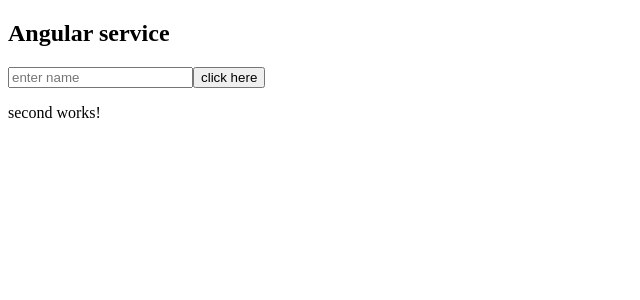
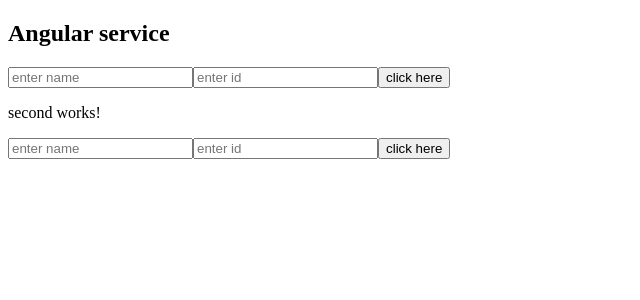
Before and after one commit to Pi-hils/Angular_basic, an Angular app in the folder angular-service/: page / in a window 1280 px wide. Shown: the top 300 px of the page, without its empty margins (0-640 px from the left). Built offline with nearby package versions, Linux system fonts and the light colour scheme.

Commit message:
second- doing the same thing but added id value

```diff
--- a/angular-service/src/app/first/first.component.html
+++ b/angular-service/src/app/first/first.component.html
@@ -1,5 +1,6 @@
 <div>
   <input type="text" placeholder="enter name" #nameRef />
+  <input type="text" placeholder="enter id" #idRef />
   <input type="button" value="click here"
   (click)="passName(nameRef)"/> <br>
   {{msg}}
--- a/angular-service/src/app/second/second.component.html
+++ b/angular-service/src/app/second/second.component.html
@@ -1 +1,8 @@
 <p>second works!</p>
+<div>
+  <input type="text" placeholder="enter name" #nameRef />
+  <input type="text" placeholder="enter id" #idRef />
+  <input type="button" value="click here"
+  (click)="passName(nameRef)"/> <br>
+  {{msg}}
+</div>
--- a/angular-service/src/app/second/second.component.ts
+++ b/angular-service/src/app/second/second.component.ts
@@ -1,15 +1,19 @@
 import { Component, OnInit } from '@angular/core';
-
+import { MyCustomService } from '../custom.service'
 @Component({
   selector: 'app-second',
   templateUrl: './second.component.html',
   styleUrls: ['./second.component.css']
 })
 export class SecondComponent implements OnInit {
-
+  msg:string="";
   constructor() { }
 
   ngOnInit(): void {
   }
+  passName(name:any){
+    let ser = new MyCustomService();
+    this.msg = ser.sayHello(name.value)
+  }
 
 }
```
